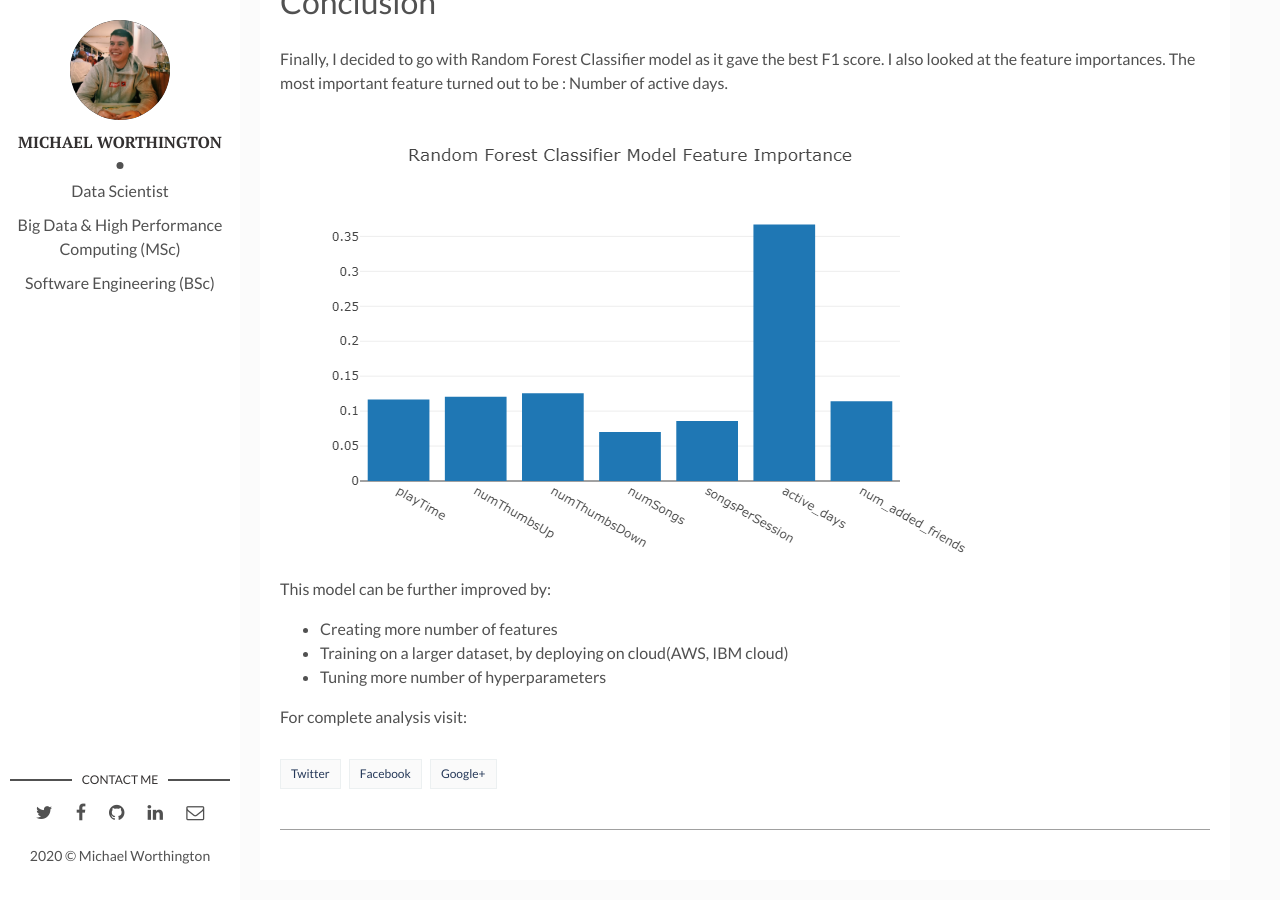
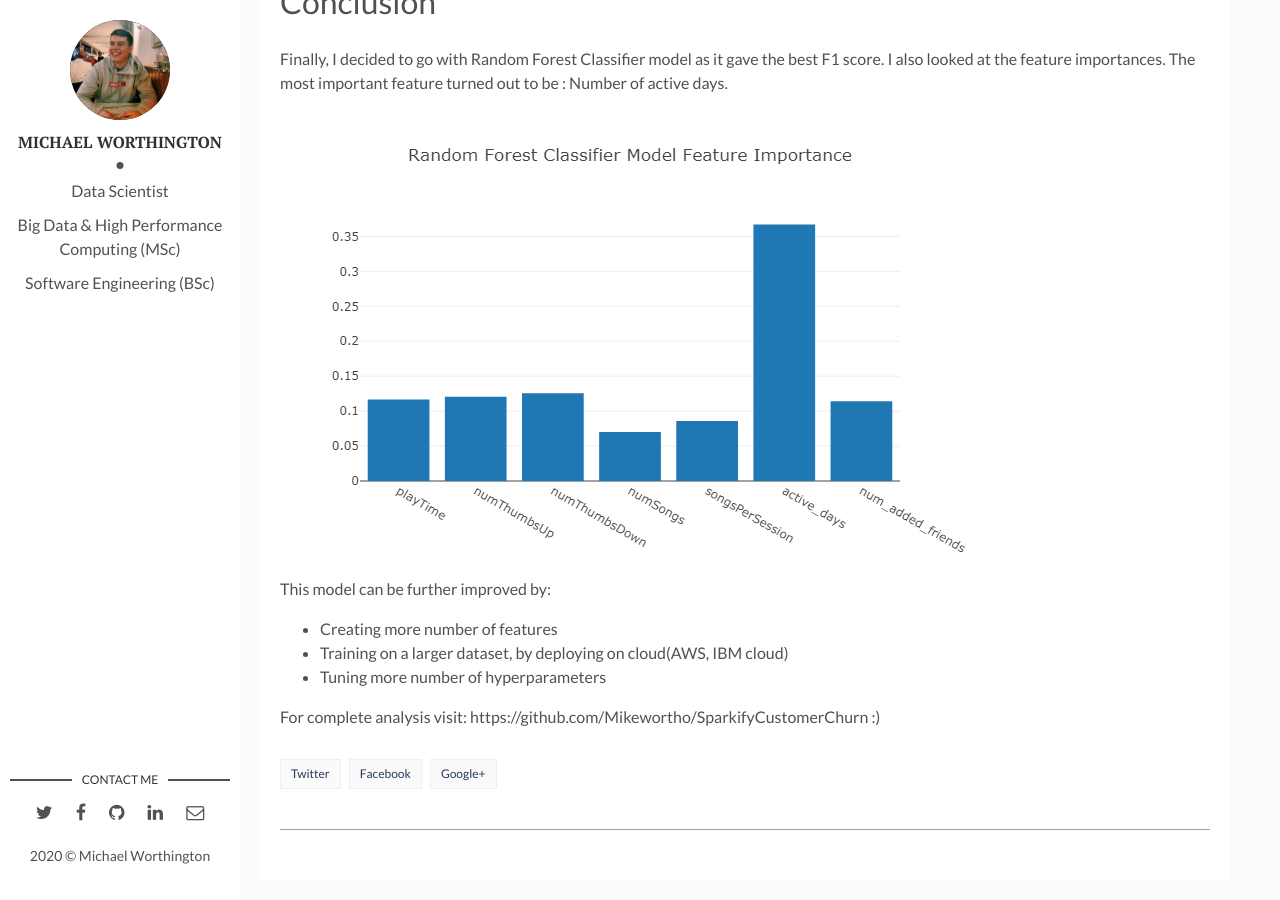
Before and after one commit to Mikewortho/Mikewortho.github.io, a Jekyll site: the page built from _posts/2017-04-06-welcome-to-jekyll.markdown, in a window 1280 px wide and 900 px high, scrolled down 4135 px. Built offline with Jekyll 4.4.1, drawn with Linux system fonts in a browser that asks for light colours; part of the change alters nothing that is shown.

Commit message:
Update 2017-04-06-welcome-to-jekyll.markdown

```diff
--- a/_posts/2017-04-06-welcome-to-jekyll.markdown
+++ b/_posts/2017-04-06-welcome-to-jekyll.markdown
@@ -91,4 +91,4 @@ This model can be further improved by:
 * Training on a larger dataset, by deploying on cloud(AWS, IBM cloud)
 * Tuning more number of hyperparameters
 
-For complete analysis visit:
+For complete analysis visit: https://github.com/Mikewortho/SparkifyCustomerChurn :)
```
